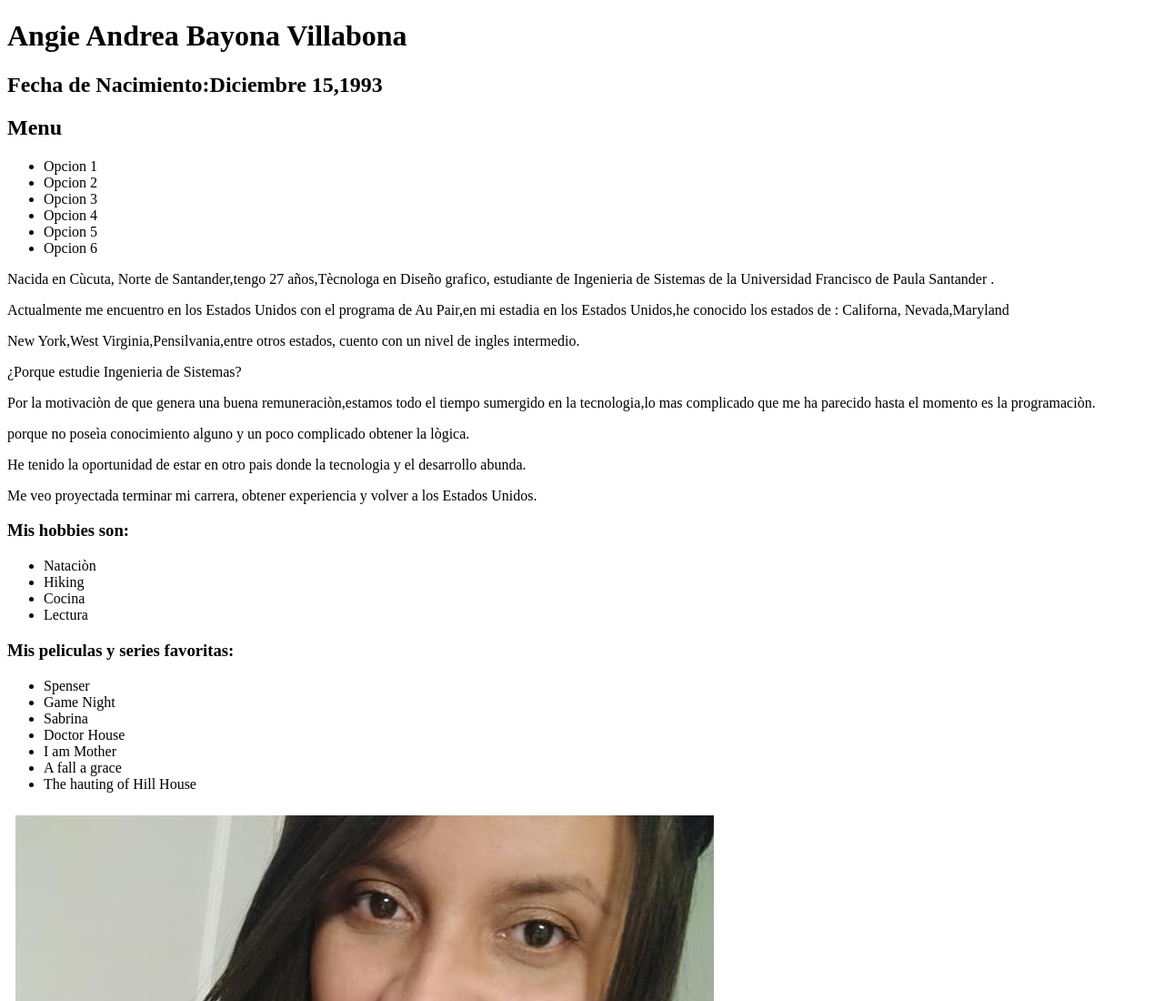
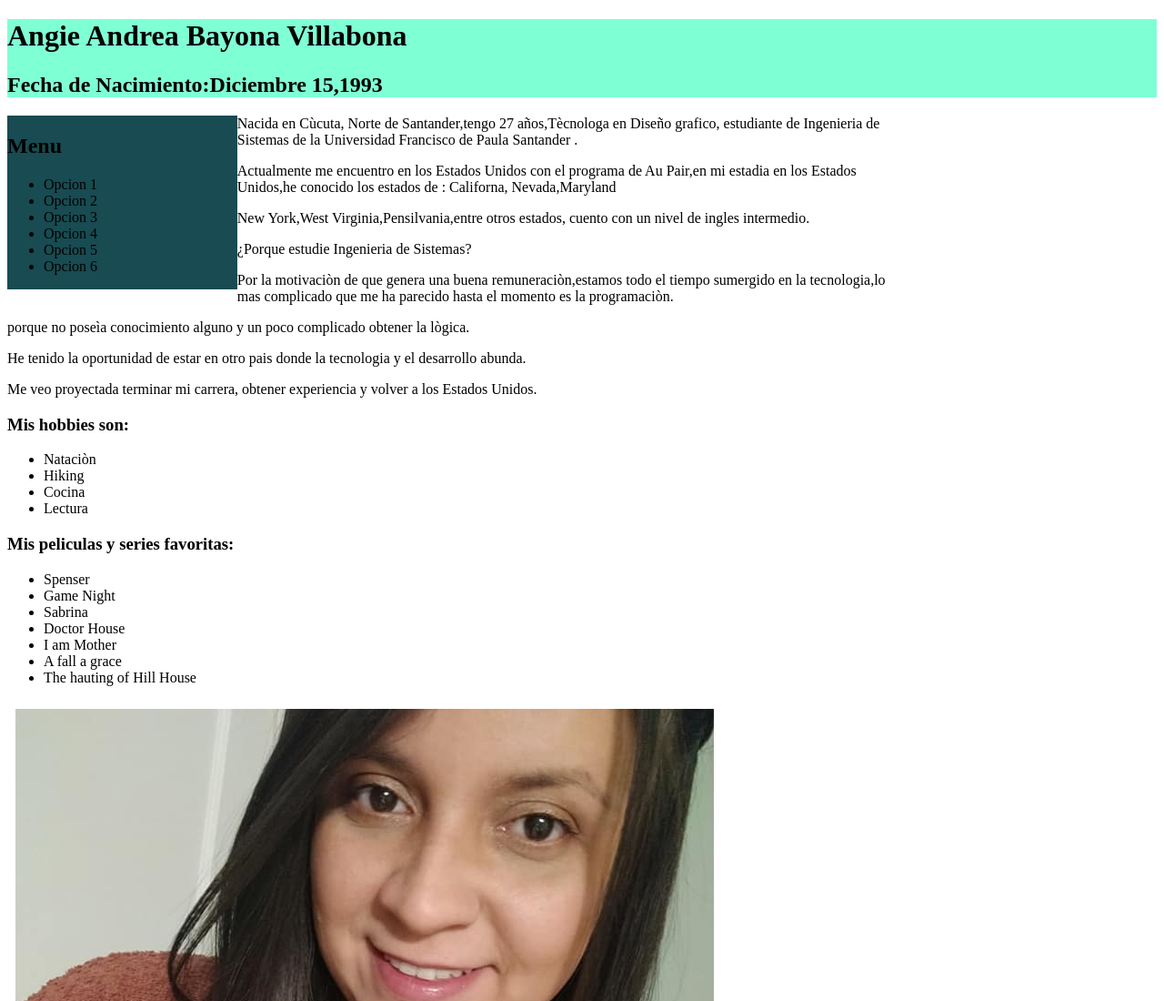
Before and after one commit to Angely15/web2021.1, a plain HTML site: page index.html in a window 1280 px wide. Shown: the top 1100 px of the page at 91% size. Drawn offline with Linux system fonts and the light colour scheme.

Commit message:
practicacolor

```diff
--- a/index.html
+++ b/index.html
@@ -13,12 +13,12 @@
 
 <body>
     <div>
-        <div id="header" style="width:100%">
+        <div id="header" style="width:100%;background-color:aquamarine">
             <h1>Angie Andrea Bayona Villabona</h1>
             <h2>Fecha de Nacimiento:Diciembre 15,1993</h2>
         </div>
         <div id="content" style="width:100%">
-            <div id="menu">
+            <div id="menu" style="width:20%;background-color:rgba(21, 73, 80, 0.986);float:left">
                 <h2>Menu</h2>
                 <ul>
                     <li>Opcion 1</li>
@@ -30,7 +30,7 @@
 
                 </ul>
             </div>
-            <div id="contenido">
+            <div id="contenido" style="width:78%" ;float:left>
                 <p>Nacida en Cùcuta, Norte de Santander,tengo 27 años,Tècnologa en Diseño grafico, estudiante de Ingenieria de Sistemas de la Universidad Francisco de Paula Santander .</p>
                 <p>Actualmente me encuentro en los Estados Unidos con el programa de Au Pair,en mi estadia en los Estados Unidos,he conocido los estados de : Californa, Nevada,Maryland</p>
                 <p>New York,West Virginia,Pensilvania,entre otros estados, cuento con un nivel de ingles intermedio.</p>
```
